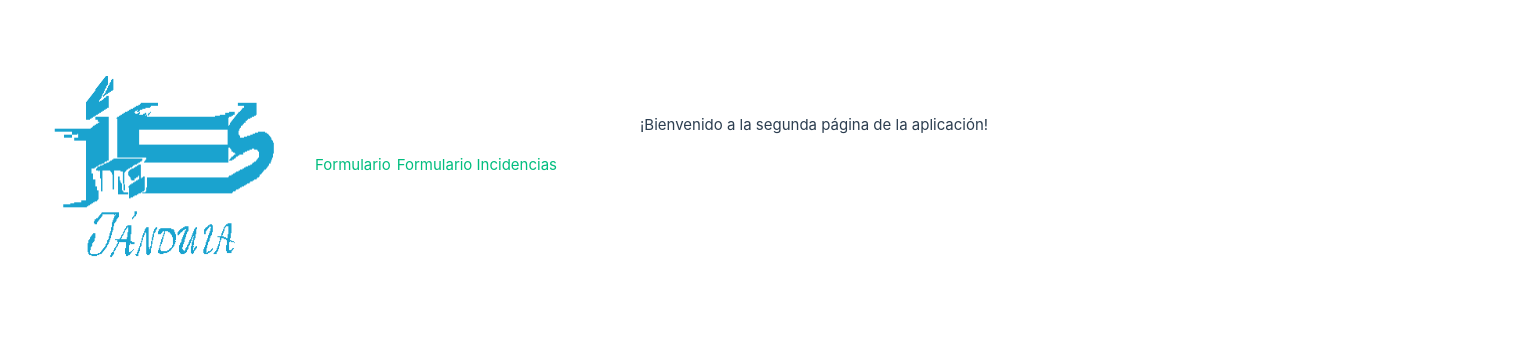
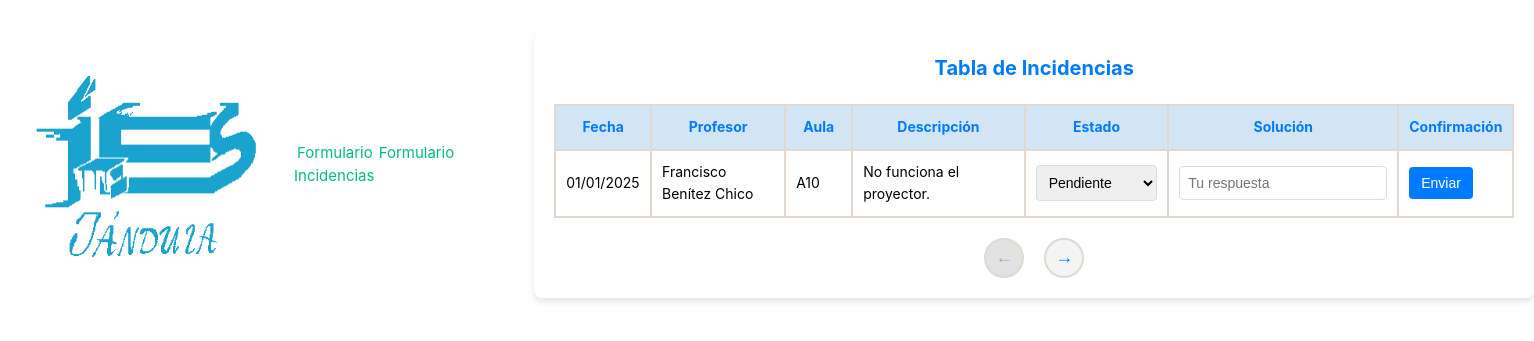
Before and after one commit to IESJandula/Reaktor_IssuesWeb, a Vue app: page /tablaIncidencias in a window 1280 px wide. Shown: the part 235-576 px from the top of the page, 1534 px wide, since content can reach past the window. Built offline with nearby package versions, Linux system fonts and the light colour scheme.

Commit message:
Diseño de página Tabla incidencias

```diff
--- a/src/components/TablaIncidencias.vue
+++ b/src/components/TablaIncidencias.vue
@@ -1,15 +1,170 @@
+<script setup>
+
+</script>
+
 <template>
-    <div>
-      <h1>Tabla incidencias</h1>
-      <p>¡Bienvenido a la segunda página de la aplicación!</p>
+  <div class="contenedor-tabla">
+    <h1>Tabla de Incidencias</h1>
+    <table class="tabla-incidencias">
+      <thead>
+        <tr>
+          <th>Fecha</th>
+          <th>Profesor</th>
+          <th>Aula</th>
+          <th>Descripción</th>
+          <th>Estado</th>
+          <th>Solución</th>
+          <th>Confirmación</th>
+        </tr>
+      </thead>
+      <tbody>
+        <tr>
+          <td>01/01/2025</td>
+          <td>Francisco Benítez Chico</td>
+          <td>A10</td>
+          <td>No funciona el proyector.</td>
+          <td>
+            <select>
+              <option>Pendiente</option>
+              <option>En progreso</option>
+              <option>Resuelta</option>
+              <option>Cancelada</option>
+              <option>Duplicada</option>
+            </select>
+          </td>
+          <td>
+            <input type="text" id="solucion" placeholder="Tu respuesta" required>
+          </td>
+          <td>
+            <button>Enviar</button>
+          </td>
+        </tr>
+
+      </tbody>
+    </table>
+
+    <div class="paginacion">
+      <button class="boton-paginacion" disabled>&#8592;</button>
+      <button class="boton-paginacion">&#8594;</button>
     </div>
-  </template>
+  </div>
+</template>
 
-  <script setup>
-  </script>
+<style scoped>
+body {
+  font-family: Arial, sans-serif;
+  background-color: #f9f9f9;
+  margin: 0;
+  padding: 0;
+}
 
-  <style scoped>
-  h1 {
-    color: white;
-  }
-  </style>
+.contenedor-tabla {
+  background: #ffffff;
+  padding: 20px;
+  border-radius: 8px;
+  box-shadow: 0 4px 6px rgba(0, 0, 0, 0.1);
+  width: 1000px;
+  margin: 20px auto;
+}
+
+.contenedor-tabla h1 {
+  padding-bottom: 10px;
+  margin-bottom: 10px;
+  font-size: 20px;
+  text-align: center;
+  color: #007bff;
+  font-weight: bold;
+}
+
+.tabla-incidencias {
+  width: 100%;
+  border-collapse: collapse;
+  text-align: left;
+  table-layout: fixed;
+}
+
+.tabla-incidencias th:nth-child(1) { width: 10%; } /* Fecha */
+.tabla-incidencias th:nth-child(2) { width: 14%; } /* Profesor */
+.tabla-incidencias th:nth-child(3) { width:  7%; } /* Aula */
+.tabla-incidencias th:nth-child(4) { width: 18%; } /* Descripción */
+.tabla-incidencias th:nth-child(5) { width: 15%; } /* Estado */
+.tabla-incidencias th:nth-child(6) { width: 24%; } /* Solución */
+.tabla-incidencias th:nth-child(7) { width: 12%; } /* Confirmación */
+
+.tabla-incidencias th,
+.tabla-incidencias td {
+  border: 2px solid #E1D9D1;
+  padding: 10px;
+  font-size: 14px;
+  color: black;
+}
+
+.tabla-incidencias th {
+  background-color: #D1E5F4;
+  color: #007bff;
+  font-weight: bold;
+  text-align: center;
+}
+
+.tabla-incidencias input,
+.tabla-incidencias select {
+  width: 100%;
+  padding: 8px;
+  border: 1px solid #ddd;
+  border-radius: 4px;
+  font-size: 14px;
+}
+
+.tabla-incidencias input:focus,
+.tabla-incidencias select:focus {
+  border-color: #007bff;
+  outline: none;
+  box-shadow: 0 0 5px rgba(0, 123, 255, 0.3);
+}
+
+.tabla-incidencias button {
+  padding: 8px 12px;
+  background-color: #007bff;
+  color: white;
+  border: none;
+  border-radius: 4px;
+  cursor: pointer;
+  font-size: 14px;
+}
+
+.tabla-incidencias button:hover {
+  background-color: #0056b3;
+}
+
+.paginacion {
+  display: flex;
+  justify-content: center;
+  margin-top: 20px;
+}
+
+.boton-paginacion {
+  padding: 10px;
+  margin: 0 10px;
+  font-size: 18px;
+  background-color: #f4f4f4;
+  color: #007bff;
+  border: 2px solid #E1D9D1;
+  border-radius: 50%;
+  cursor: pointer;
+  width: 40px;
+  height: 40px;
+  display: flex;
+  align-items: center;
+  justify-content: center;
+}
+
+.boton-paginacion:disabled {
+  background-color: #e2e2e2;
+  color: #aaa;
+  cursor: not-allowed;
+}
+
+.boton-paginacion:hover:not(:disabled) {
+  background-color: #e2e2e2;
+}
+</style>
```
